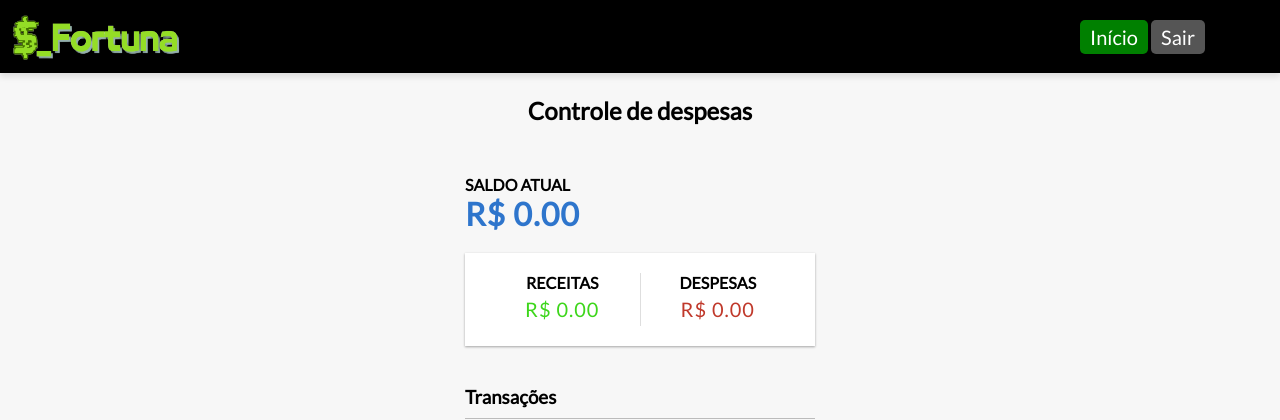
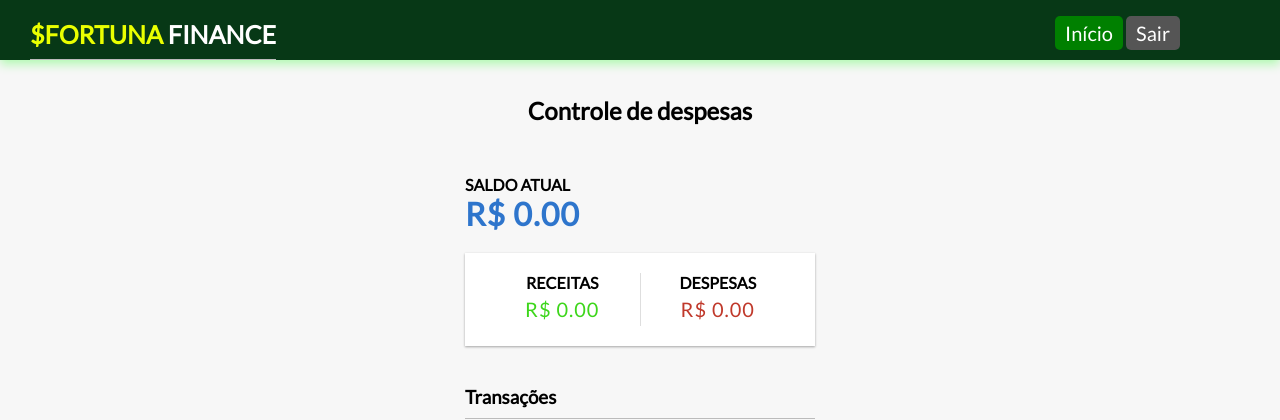
Before and after one commit to DiegoDantas02/fortunafinance, a PHP site: page /inicio/home.php in a window 1280 px wide; the page is wider, and only the part inside the window is pictured. Shown: the top 420 px of that part. Run offline with PHP 8.4, Linux system fonts and the light colour scheme.

Commit message:
arrumando a bagunça

```diff
--- a/css/sobren.css
+++ b/css/sobren.css
@@ -6,7 +6,7 @@ body {
 }
 /* header */
 header {
-    background-color:black;
+    background-color: #073816;
     padding: 2px;
     text-align: center;
     box-shadow: 2px 2px 4px rgba(0, 0, 0, 0.5);
@@ -26,7 +26,7 @@ header {
 }
 /* rodapé */
 footer {
-    background-color:black;
+    background: #073816;
     padding: 10px;
     color: aliceblue;
     text-align: center;
--- a/inc/footer.php
+++ b/inc/footer.php
@@ -1,5 +1,5 @@
 <footer>
-    <p style="background-color: black; color:white; padding:10px; width:219vh; display: flex;
+    <p style="background-color: #0A481D; color:white; padding:10px; width:219vh; display: flex;
             justify-content: center;  box-shadow: 0px 4px 6px rgba(0, 0, 0, 0.1);"> &copy; 2023 Software De Finanças - Desenvolvido por 🤍 <a href="mailto:diegorodriguesdantas02@gmail.com" style="text-decoration: none; color: green;">Diego Dantas</a></p>
 </footer>
 </body>
--- a/inc/header.php
+++ b/inc/header.php
@@ -14,16 +14,22 @@
         }
 
         header {
-            background-color: black; /* Fundo preto */
-            color: white; /* Texto branco */
+            background-color: black;
+            /* Fundo preto */
+            color: white;
+            /* Texto branco */
             padding: 5px;
             width: 1800px;
             display: flex;
             justify-content: space-between;
-            position: fixed; /* Torna o cabeçalho fixo */
-            top: 0; /* Fixa no topo da página */
-            width: 100%; /* Faz o cabeçalho ocupar toda a largura */
-            box-shadow: 0px 4px 6px rgba(0, 0, 0, 0.1); /* Box shadow com deslocamento X, deslocamento Y, raio e cor */
+            position: fixed;
+            /* Torna o cabeçalho fixo */
+            top: 0;
+            /* Fixa no topo da página */
+            width: 100%;
+            /* Faz o cabeçalho ocupar toda a largura */
+            box-shadow: 0px 4px 6px rgba(0, 0, 0, 0.1);
+            /* Box shadow com deslocamento X, deslocamento Y, raio e cor */
         }
 
         .logo {
@@ -32,7 +38,7 @@
         }
 
         .buttons {
-            margin-top: 20px;
+            margin-top: -9px;
             gap: 10px;
         }
 
@@ -52,7 +58,8 @@
         /* Cor de fundo botão "Sair" */
         .buttons a:nth-child(2) {
             background-color: #555;
-            transition: 0.3s; /* Adicionado para criar um efeito de destaque no botão "Início" */
+            transition: 0.3s;
+            /* Adicionado para criar um efeito de destaque no botão "Início" */
         }
 
         /* Cor de fundo botão "Sair" no hover */
@@ -74,14 +81,43 @@
                 padding: 5px;
             }
         }
+/* headerrrrrrrrrrrrrrrrrrrrr */
+        header {
+            position: fixed;
+            background: #073816;
+            padding: 30px;
+            width: 100%;
+            height: 30px;
+            box-shadow: 0px 4px 10px rgba(0, 255, 4, 0.3);
+
+
+        }
+
+        .left h3 {
+            color: #eaff00;
+            margin: 0;
+            text-transform: uppercase;
+            font-size: 25px;
+            font-weight: 800;
+            margin-top: -11.3px;
+            text-decoration: none;
+        }
+
+        .left span {
+            color: #ffffff;
+            text-decoration: none;
+        }
     </style>
 </head>
 
 <body>
     <header>
-        <a href="../inicio/home.php">
-            <img src="../img/logo.png" alt="Logo" class="logo">
-        </a>
+            <!-- <img src="../img/logo.png" alt="Logo" class="logo"> -->
+            <div class="left" style="text-decoration: none;">
+                <a  href="../inicio/home.php" style="text-decoration: none;"><h3>$Fortuna <span>Finance</span></h3></a>
+
+            </div>
+
         <div class="buttons">
             <a href="../menu/indexsidebar.php">Início</a>
             <a href="../tela-bloqueio/login.php">Sair</a>
```
